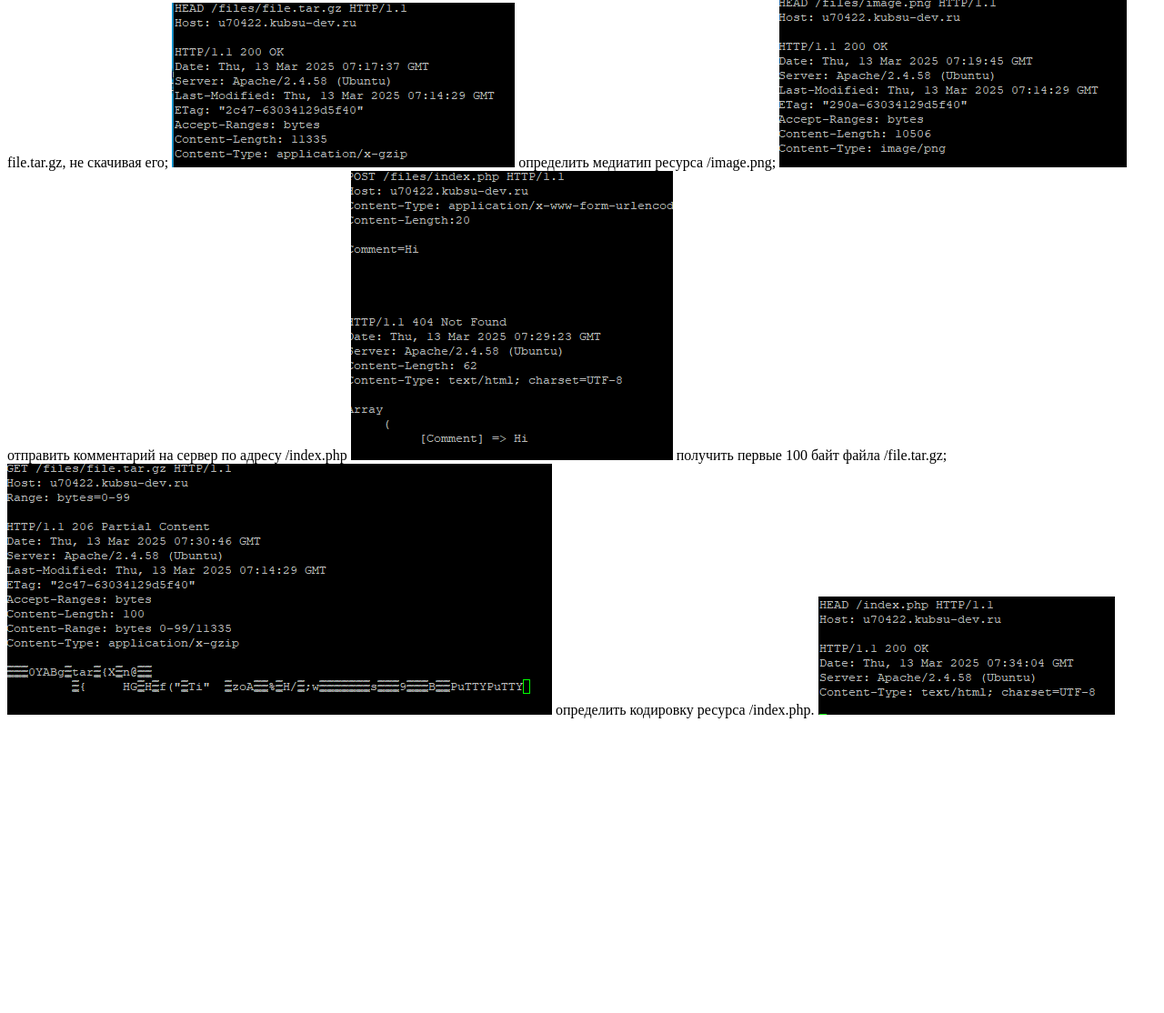
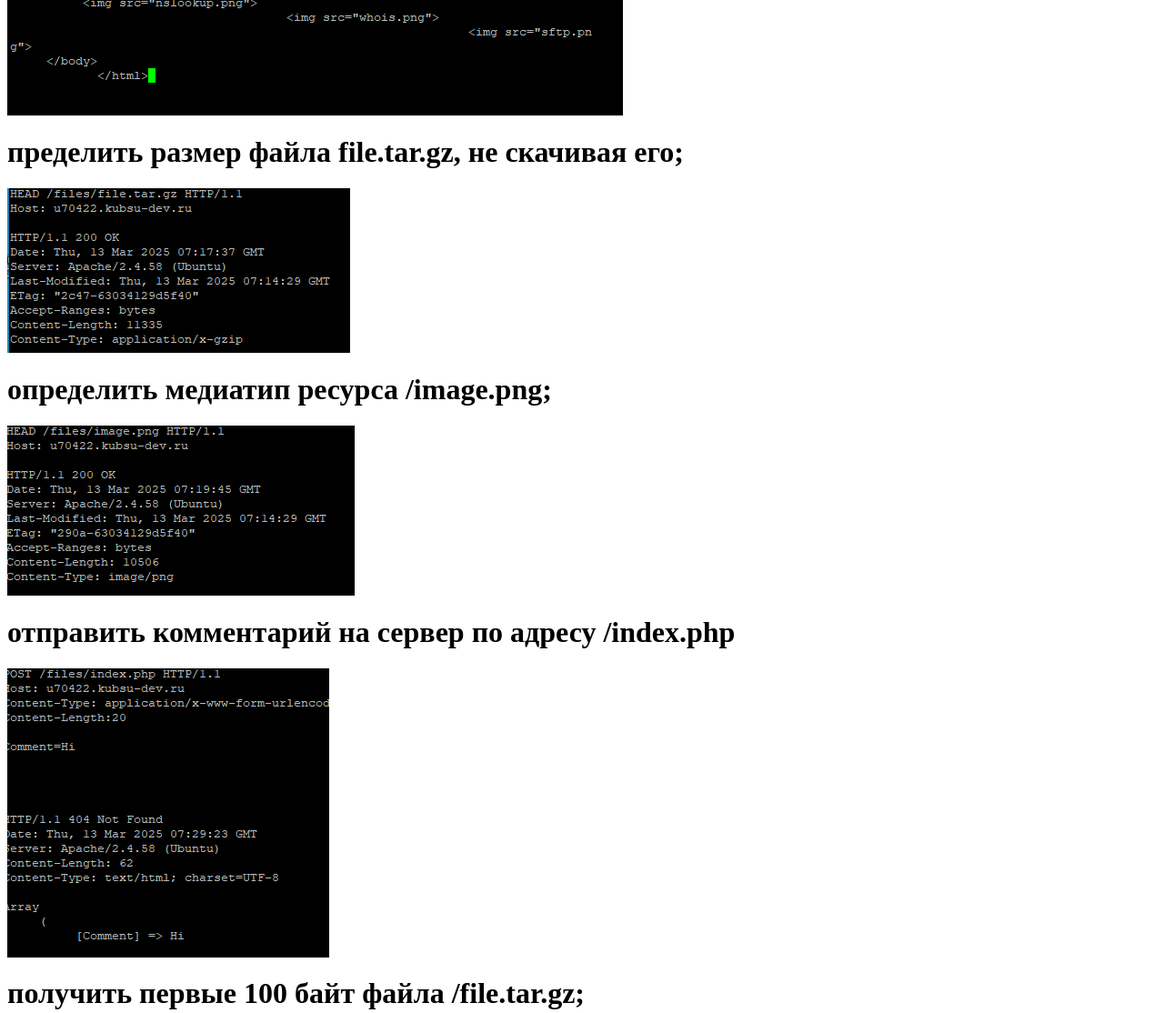
Before and after one commit to victoriia06/web22, a plain HTML site: page index.html in a window 1280 px wide. Shown: the part 1539-2653 px from the top of the page at 91% size. Before the commit the page ends 2337 px from the top, so only its background shows below. Drawn offline with Linux system fonts and the light colour scheme.

Commit message:
Update index.html

```diff
--- a/index.html
+++ b/index.html
@@ -3,27 +3,25 @@
     <title> Задание 2 </title>
   </head>
   <body>
-    <a>получить главную страницу методом GET в протоколе HTTP 1.0</a>
+    <h1>получить главную страницу методом GET в протоколе HTTP 1.0</h1>
     <img src="image1.png">
 
-    <a>получить внутреннюю страницу методом GET в протоколе HTTP 1.1</a>
+    <h1>получить внутреннюю страницу методом GET в протоколе HTTP 1.1</h1>
     <img src="image2.png">
 
-    <a>пределить размер файла file.tar.gz, не скачивая его;</a>
+    <h1>пределить размер файла file.tar.gz, не скачивая его;</h1>
     <img src="image3.png">
 
-    <a>определить медиатип ресурса /image.png;
-</a>
+    <h1>определить медиатип ресурса /image.png;</h1>
     <img src="image44.png">
 
-    <a>отправить комментарий на сервер по адресу /index.php</a>
+    <h1>отправить комментарий на сервер по адресу /index.php</h1>
     <img src="image5.png">
 
-    <a> получить первые 100 байт файла /file.tar.gz;</a>
+    <h1> получить первые 100 байт файла /file.tar.gz;</h1>
     <img src="image6.png">
 
-    <a> определить кодировку ресурса /index.php.
-</a>
+    <h1> определить кодировку ресурса /index.php. </h1>
     <img src="image7.png">
 
   </body>
```
